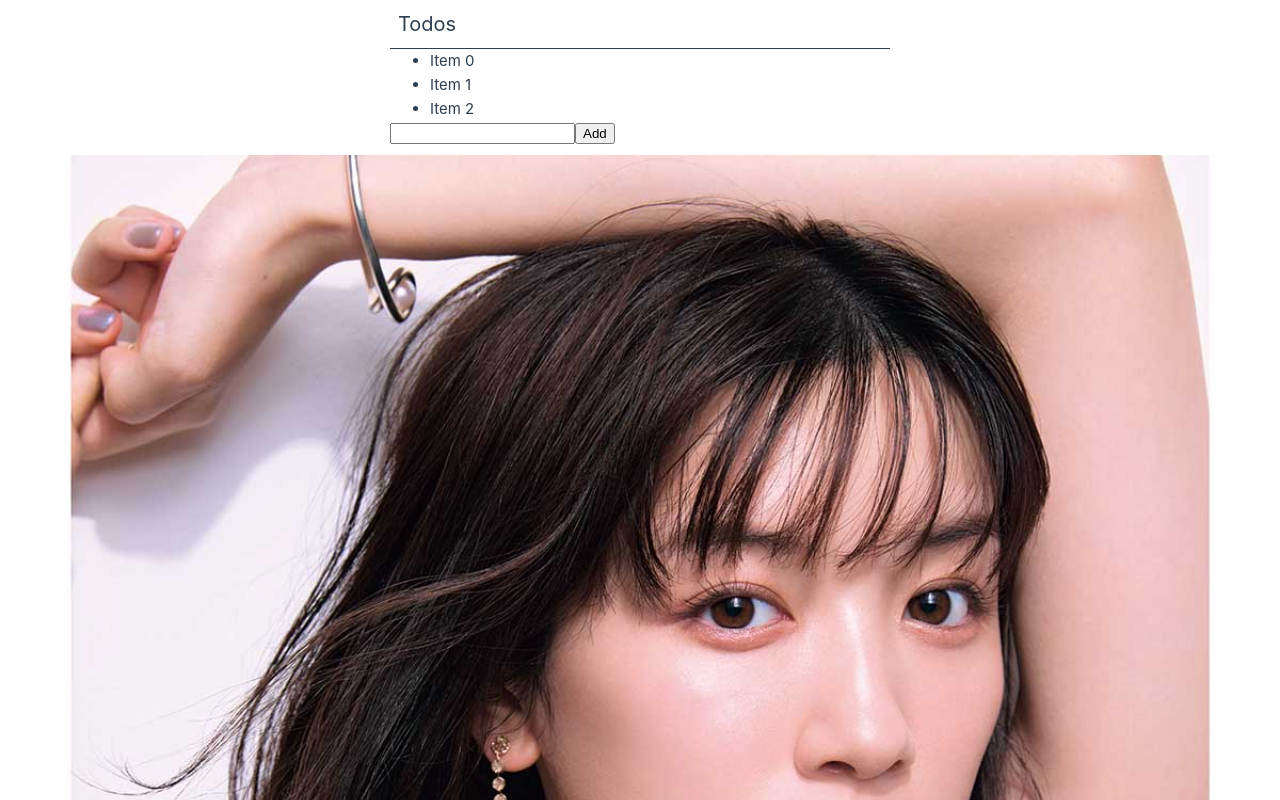
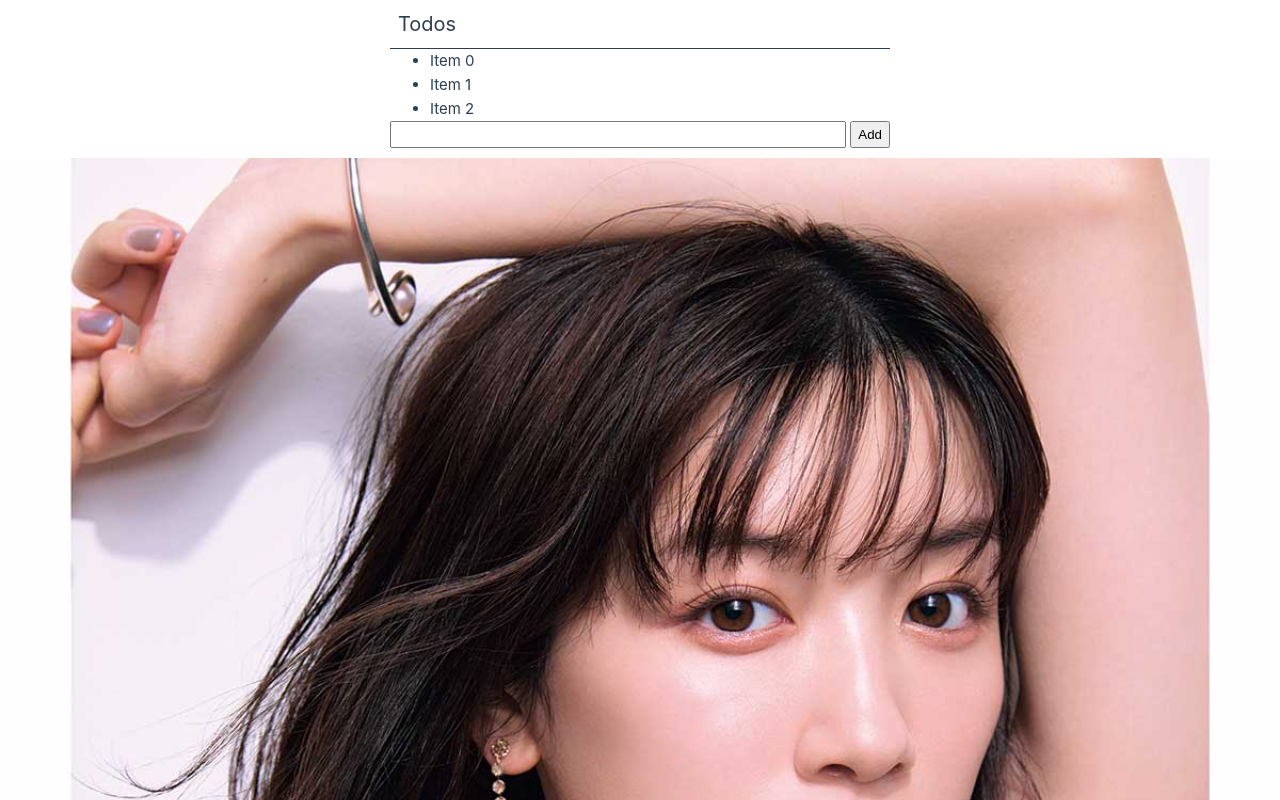
Before and after one commit to Dosa2021/vue-3-todo, a Vue app in the folder vue-project/: page / in a window 1280 px wide. Shown: the top 800 px of the page. Built offline with nearby package versions, Linux system fonts and the light colour scheme.

Commit message:
todoaddformコンポーネント作成

```diff
--- a/vue-project/src/App.vue
+++ b/vue-project/src/App.vue
@@ -1,17 +1,8 @@
 <script setup>
-import { reactive, ref } from 'vue';
+import { reactive } from 'vue';
 import TodoList from './components/TodoList.vue';
+import TodoAddForm from './components/TodoAddForm.vue';
 
-// const todos = [
-//   'Buy Milk',
-//   'Go to Gym',
-//   'Study JavaScript'
-// ]
-// const todos = reactive([
-//   'Buy Milk',
-//   'Go to Gym',
-//   'Study JavaScript'
-// ]);
 const todos = reactive([
   {
     id: crypto.randomUUID(),
@@ -27,26 +18,11 @@ const todos = reactive([
   },
 ]);
 
-// const newTodo = 'new todo';
-const newTodo = ref('');
-
-function addTodo(e) {
-  if (newTodo.value.trim() === '') {
-    return;
-  }
-
-  e.preventDefault();
-  // alert(newTodo.value);
-  todos.push({
-    id: crypto.randomUUID(),
-    title: newTodo.value
-  })
-  newTodo.value = '';
+function addTodo(newTodo) {
+  console.log('addtodo')
+  console.log(newTodo)
 }
 
-function handleInput(e) {
-  newTodo.value = e.target.value
-}
 </script>
 
 <template>
@@ -55,13 +31,8 @@ function handleInput(e) {
 
     <TodoList :todos="todos"/>
 
-    <form @submit="addTodo">
-      <!-- <input type="text" :value="newTodo" @input="handleInput"> -->
+    <TodoAddForm @addTodoEvent="addTodo"/>
 
-       <!-- Note: v-model -->
-      <input type="text" v-model="newTodo">
-      <button>Add</button>
-    </form>
   </div>
   <img src="/mei_1.jpg" alt="">
 </template>
--- /dev/null
+++ b/vue-project/src/components/TodoAddForm.vue
@@ -0,0 +1,29 @@
+<script setup>
+import { ref } from 'vue';
+
+const emit = defineEmits(['addTodoEvent']);
+const newTodo = ref('');
+
+function handleSubmit() {
+    emit('addTodoEvent', newTodo.value)
+}
+</script>
+
+<template >
+    <form @submit.prevent="handleSubmit">
+        <input type="text" v-model="newTodo">
+      <button>Add</button>
+    </form>
+</template>
+
+<style scoped>
+form {
+    display: flex;
+    gap: 4px;
+}
+
+input {
+    flex: 1;
+    padding: 4px;
+}
+</style>
--- a/vue-project/src/components/TodoList.vue
+++ b/vue-project/src/components/TodoList.vue
@@ -1,4 +1,5 @@
 <script setup>
+// TODO: どうやってデバッグするの？
 const props = defineProps({
     todos: Array,
  });
```
